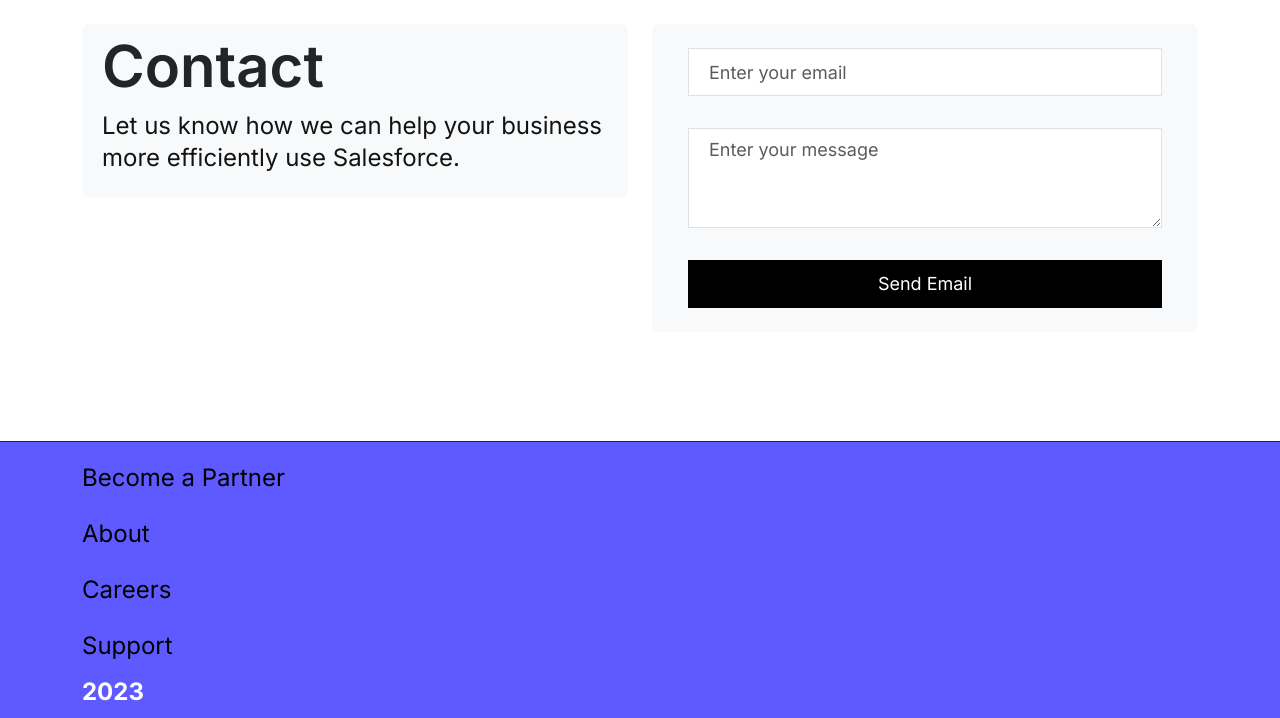
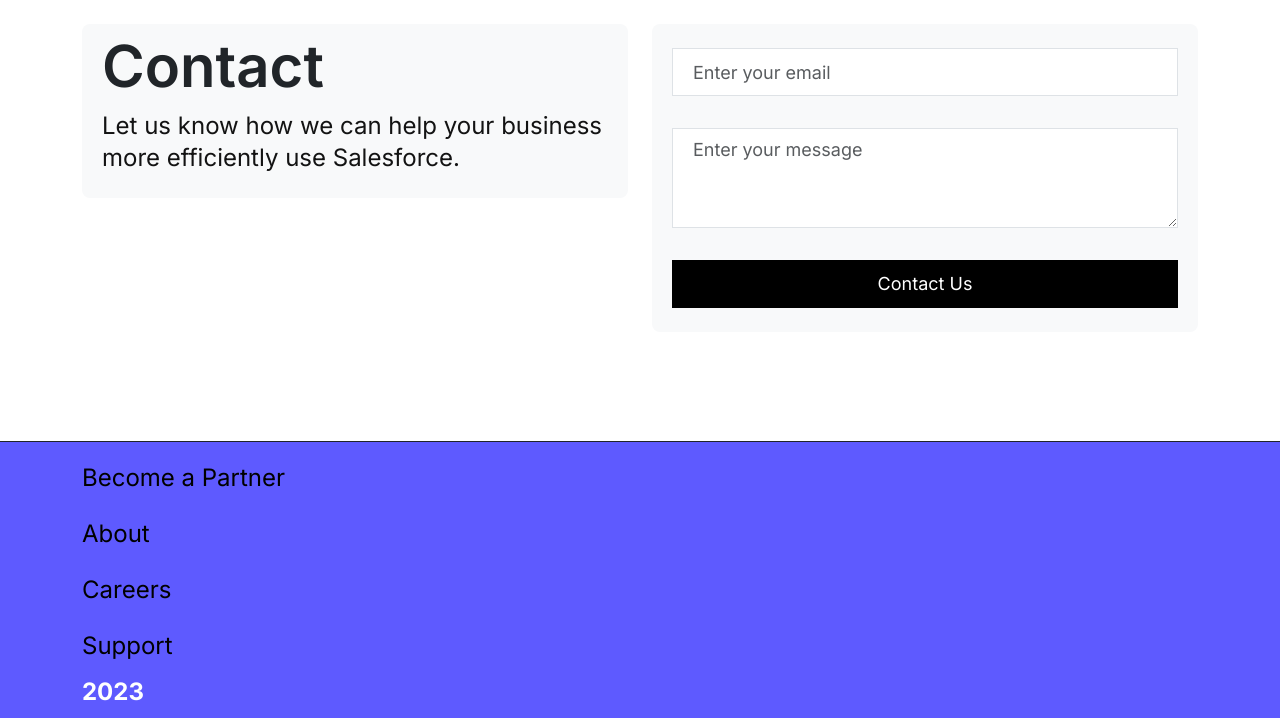
Before and after one commit to wbmcdonald4/cstoolkit, a Flask app: page /contact in a window 1280 px wide. Shown: the part 82-800 px from the top of the page. Run offline with Flask 3, Linux system fonts and the light colour scheme; some libraries are stand-ins or nearby versions.

Commit message:
remove margin on contact form

```diff
--- a/src/templates/forms/contact_form.html
+++ b/src/templates/forms/contact_form.html
@@ -1,4 +1,4 @@
-<form action="{{ url_for('main.capture_onboarding_email') }}" method="post" id="onboarding-email-form" class="d-flex flex-column gap-3 m-3">
+<form action="{{ url_for('main.capture_onboarding_email') }}" method="post" id="onboarding-email-form" class="d-flex flex-column gap-3 my-3">
     <div class="mb-3">
       <input type="email" class="form-control custom-input" name="email" placeholder="Enter your email" required>
     </div>
@@ -6,6 +6,6 @@
       <textarea class="form-control custom-input" name="message" style="height: 100px; padding-top: 5px;" placeholder="Enter your message" required></textarea>
     </div>
     <div>
-      <button type="submit" class="custom-button w-100">Send Email</button>
+      <button type="submit" class="custom-button w-100">Contact Us</button>
     </div>
 </form>
```
